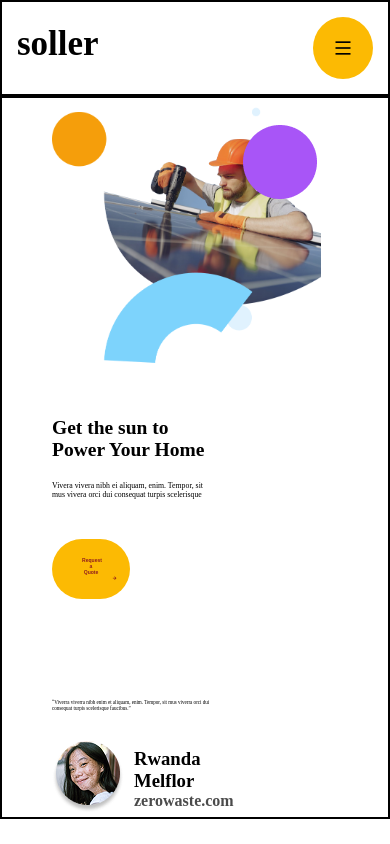
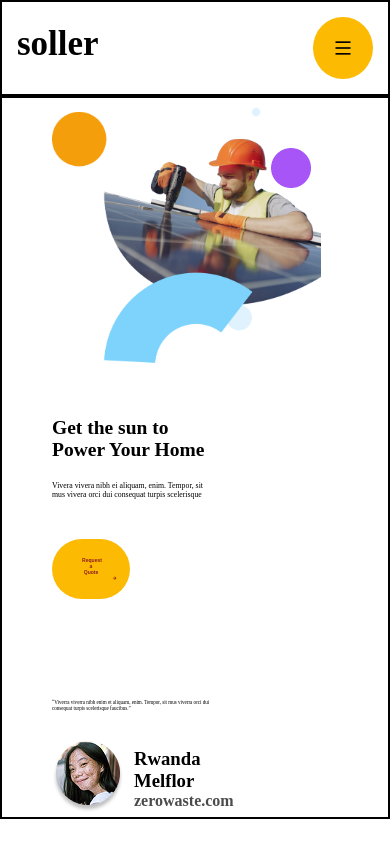
Before and after one commit to RaviPrajapat123/soller, a React (Vite) app: page / in a window 390 px wide. Shown: the top 844 px of the page. Built offline with nearby package versions, Linux system fonts and the light colour scheme.

Commit message:
Update MyName.css

```diff
--- a/src/MyName.css
+++ b/src/MyName.css
@@ -731,7 +731,8 @@ button:hover{
     }
     .ellipse2{
         position: absolute;
-        right: 1vw;
-        top:7vw
+        width: 40px;
+        right: 10px;
+        top:50px
     }
 }
```
